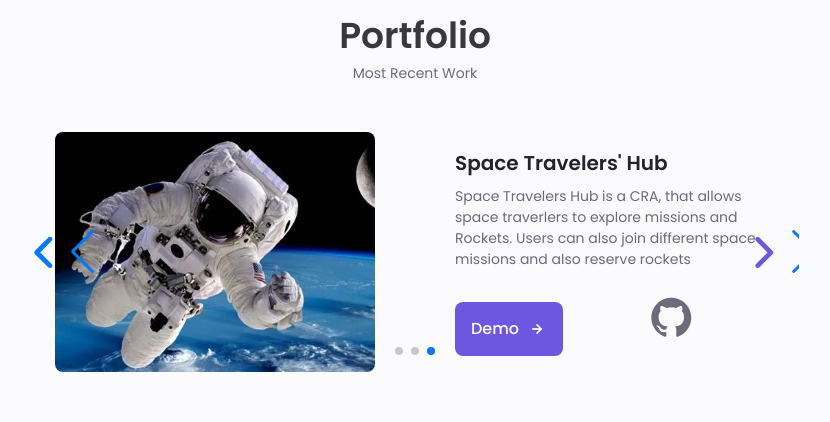
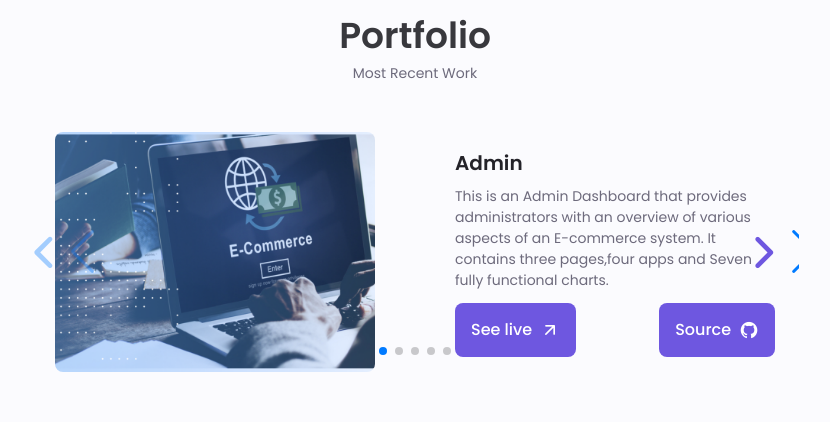
Before and after one commit to frank1738/portfolio, a website with bundled scripts: page index.html in a window 1280 px wide. Shown: the part 1420-1842 px from the top of the page, without its empty margins (225-1055 px from the left). Built offline with nearby package versions, Linux system fonts and the light colour scheme.

Commit message:
make the projects list dynamic

```diff
--- a/assets/css/styles.css
+++ b/assets/css/styles.css
@@ -240,8 +240,6 @@ img {
 }
 
 .git {
-  margin-left: 5rem;
-  color: var(--text-color);
 }
 
 .git:hover {
@@ -836,6 +834,12 @@ img {
   object-fit: cover;
 }
 
+.dev-links {
+  display: flex;
+  justify-content: space-between;
+  margin-top: 0.5rem;
+}
+
 .portfolio-title {
   font-size: var(--h3-font-size);
   margin-bottom: var(--mb-0-5);
--- a/assets/js/main.js
+++ b/assets/js/main.js
@@ -1,7 +1,49 @@
 /* ==================== MENU SHOW Y HIDDEN ==================== */
+import { projects } from './projects.js';
 const navMenu = document.getElementById('nav-menu');
 const navToggle = document.getElementById('nav-toggle');
 const navClose = document.getElementById('nav-close');
+const swiperContainer = document.querySelector('.swiper-wrapper');
+
+const loadProjects = () => {
+  for (let i = 0; i < projects.length; i++) {
+    const projectContainer = document.createElement('div');
+    const classNames = ['portfolio-content', 'grid', 'swiper-slide'];
+    classNames.forEach((className) => {
+      projectContainer.classList.add(className);
+    });
+    projectContainer.innerHTML = `<img
+    src=${projects[i].imageURL}
+    alt="portfoloio-img"
+    class="portfolio-img"
+  />
+  <div class="portfolio-data">
+    <h3 class="portfolio-title">${projects[i].title}</h3>
+    <p class="portfolio-description desc port">
+     ${projects[i].descripion}
+    </p>
+    <div class="dev-links">
+    <a
+      href=${projects[i].live}
+      target="_blank"
+      class="button button-flex button-small portfolio-btn"
+      rel="noopener"
+      >See live<i class="uil uil-arrow-up-right button-icon"></i
+    ></a>
+    <a
+      href=${projects[i].github}
+      target="_blank"
+      class="button button-flex button-small portfolio-btn"
+      rel="noopener"
+      >Source<i class="uil uil uil-github button-icon"></i
+    ></a>
+  </div>
+  </div>`;
+    swiperContainer.appendChild(projectContainer);
+  }
+};
+
+loadProjects();
 
 /* Validate if constant exists */
 if (navToggle) {
@@ -94,11 +136,11 @@ modalClose.forEach((btn) => {
 
 const swiperPortfolio = new Swiper('.portfolio-container', {
   cssMode: true,
-  loop: true,
   navigation: {
     nextEl: '.swiper-button-next',
     prevEl: '.swiper-button-prev',
   },
+
   pagination: {
     el: '.swiper-pagination',
     clickable: true,
--- /dev/null
+++ b/assets/js/projects.js
@@ -0,0 +1,51 @@
+export const projects = [
+  {
+    id: 1,
+    title: 'Admin',
+    imageURL: '../../assets/img/admin.png',
+    descripion:
+      'This is an Admin Dashboard that provides administrators with an overview of various aspects of an E-commerce system. It contains three pages,four apps and Seven fully functional charts.',
+    live: 'https://admin-dashboard-hpi4.onrender.com/',
+    github: 'https://github.com/frank1738/Dashboard.git',
+  },
+  {
+    id: 2,
+    title: 'Space Travelers Hub',
+    imageURL: '../../assets/img/space.webp',
+    descripion:
+      'Space Travelers Hub is a CRA, that allows space traverlers to explore missions and Rockets. Users can also join different space missions and also reserve rockets.',
+
+    live: 'https://space-travelersh.netlify.app/',
+    github: 'https://github.com/frank1738/-project-space',
+  },
+
+  {
+    id: 3,
+    title: 'Cryptocurrency Market',
+    imageURL: '../../assets/img/market.jpg',
+    descripion:
+      'This a web app that fetches data from CoinGecko API and displays the global cryptocurrency market cap and the changes in the last 24 hours',
+
+    live: 'https://clever-monstera-04af5b.netlify.app/',
+    github: 'https://github.com/frank1738/Cryptocurrency-market',
+  },
+  {
+    id: 4,
+    title: 'FitClub',
+    imageURL: '../../assets/img/fit.png',
+    descripion: 'This is a Gym website',
+
+    live: 'https://gym-page-f507f.web.app/',
+    github: 'https://github.com/frank1738/Fitclub.git',
+  },
+
+  {
+    id: 5,
+    title: 'Coffee shop',
+    imageURL: '../../assets/img/coffee.jpeg',
+    descripion: 'This is a product landing page for a coffee shop',
+
+    live: 'https://frank1738.github.io/coffee-shop-project-/',
+    github: 'https://github.com/frank1738/coffee-shop-project-.git',
+  },
+];
--- a/index.html
+++ b/index.html
@@ -41,7 +41,7 @@
             </li>
             <li class="nav-item">
               <a href="#portfolio" class="nav-link"
-                ><i class="uil uil-file-alt nav-icon"></i> Portfolio</a
+                ><i class="uil uil-file-alt nav-icon"></i>Projects</a
               >
             </li>
             <li class="nav-item">
@@ -215,102 +215,7 @@
         <h2 class="section-title">Portfolio</h2>
         <span class="section-subtitle">Most Recent Work</span>
         <div class="portfolio-container container swiper-container">
-          <div class="swiper-wrapper">
-            <!--==================== PORTFOLIO  One====================-->
-            <div class="portfolio-content grid swiper-slide">
-              <img
-                src="./assets/img/market.jpg"
-                alt="portfoloio-img"
-                class="portfolio-img"
-              />
-              <div class="portfolio-data">
-                <h3 class="portfolio-title">Cryptocurrency Market</h3>
-                <p class="portfolio-description desc port">
-                  This a web app that fetches data from CoinGecko API and
-                  displays the global cryptocurrency market cap and the changes
-                  in the last 24 hours. Users can also get more information
-                  about a specific cryptocurrency.
-                </p>
-                <a
-                  href="https://clever-monstera-04af5b.netlify.app/"
-                  target="_blank"
-                  class="button button-flex button-small portfolio-btn"
-                  rel="noopener"
-                  >Demo<i class="uil uil-arrow-right button-icon"></i
-                ></a>
-                <a
-                  target="_blank"
-                  rel="noopener"
-                  href="https://github.com/frank1738/Cryptocurrency-market"
-                  class="git"
-                  ><i class="uil uil-github"></i
-                ></a>
-              </div>
-            </div>
-
-            <!--==================== PORTFOLIO  two====================-->
-            <div class="portfolio-content grid swiper-slide">
-              <img
-                src="./assets/img/admin.png"
-                alt="portfoloio-img"
-                class="portfolio-img"
-              />
-              <div class="portfolio-data">
-                <h3 class="portfolio-title">Admin Dashboard App</h3>
-                <p class="portfolio-description desc port">
-                  This is an Admin Dashboard that provides administrators with
-                  an overview of various aspects of an E-commerce system. It
-                  contains three pages,four apps and Seven fully functional
-                  charts.
-                </p>
-                <a
-                  href="https://admin-dashboard-hpi4.onrender.com/"
-                  target="_blank"
-                  class="button button-flex button-small portfolio-btn"
-                  rel="noopener"
-                  >Demo<i class="uil uil-arrow-right button-icon"></i
-                ></a>
-                <a
-                  target="_blank"
-                  rel="noopener"
-                  href="https://github.com/frank1738/Dashboard.git"
-                  class="git"
-                  ><i class="uil uil-github"></i
-                ></a>
-              </div>
-            </div>
-
-            <!--==================== PORTFOLIO  three====================-->
-            <div class="portfolio-content grid swiper-slide">
-              <img
-                src="./assets/img/space.webp"
-                alt="portfoloio-img"
-                class="portfolio-img"
-              />
-              <div class="portfolio-data">
-                <h3 class="portfolio-title">Space Travelers' Hub</h3>
-                <p class="portfolio-description desc port">
-                  Space Travelers Hub is a CRA, that allows space traverlers to
-                  explore missions and Rockets. Users can also join different
-                  space missions and also reserve rockets
-                </p>
-                <a
-                  href="https://space-travelersh.netlify.app/"
-                  target="_blank"
-                  class="button button-flex button-small portfolio-btn"
-                  rel="noopener"
-                  >Demo<i class="uil uil-arrow-right button-icon"></i
-                ></a>
-                <a
-                  target="_blank"
-                  rel="noopener"
-                  href="https://github.com/frank1738/-project-space"
-                  class="git"
-                  ><i class="uil uil-github"></i
-                ></a>
-              </div>
-            </div>
-          </div>
+          <div class="swiper-wrapper"></div>
           <div class="swiper-button-next">
             <i class="uil uil-angle-right-b swiper-portfolio-icon"></i>
           </div>
@@ -873,6 +778,9 @@
 
     <!--==================== MAIN JS ====================-->
 
-    <script src="./assets/js/main.js"></script>
+    <script type="module" src="./assets/js/main.js"></script>
+
+    <!--==================== Project ====================-->
+    <script type="module" src="./assets/js/projects.js"></script>
   </body>
 </html>
```
Also changed, not shown: assets/img/coffee.jpeg (added), assets/img/fit.png (added).
